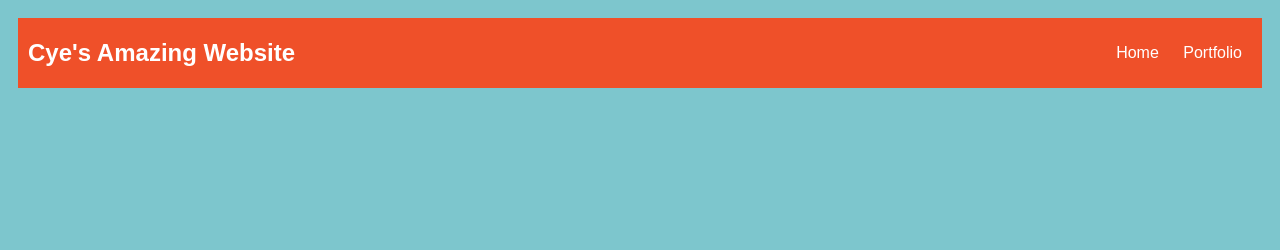
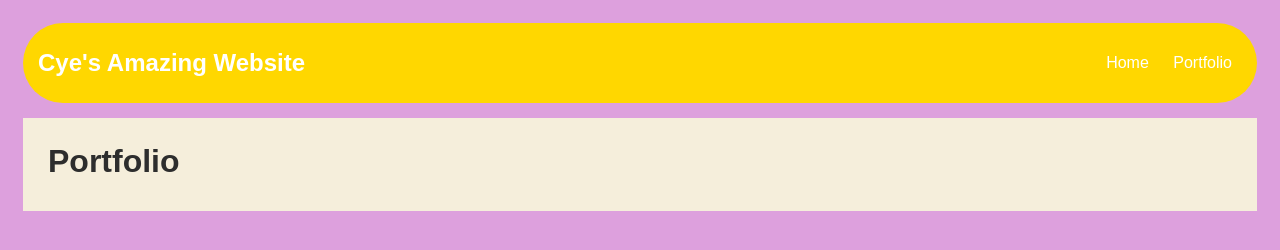
Before and after one commit to CyeHebert/CyeHebert.github.io, a plain HTML site: page portfolio.html in a window 1280 px wide. Drawn offline with Linux system fonts and the light colour scheme.

Commit message:
A basic website

```diff
--- a/portfolio.html
+++ b/portfolio.html
@@ -4,9 +4,9 @@
         <title>Cye's Amazing Website</title>
             <style type="text/css">
             body {
-                background: rgb(125, 198, 205);
+                background: plum;
                 color: rgb(45, 45, 45);
-                padding: 10px;
+                padding: 15px;
                 font-family: arial;
             }
             header {
@@ -21,17 +21,19 @@
                 margin: auto;
             }
 
-            /* navigation menu */
+
             nav {
-                background: rgb(239, 80, 41);
+                background: gold;
                 margin: 0 auto;
+                margin-bottom: 15px;
                 display: flex;
-                padding: 10px;
+                padding: 15px;
+                border-radius: 250px;
             }
             nav header {
                 display: flex;
                 align-items: center;
-                color: rgb(255, 255, 255);
+                color: white;
                 flex: 1;
             }
             nav ul {
@@ -46,7 +48,6 @@
                 color: #fff;
             }
 
-            /* main container area beneath menu */
             main {
                 background: rgb(245, 238, 219);
                 display: flex;
@@ -55,7 +56,7 @@
                 flex: 1;
                 padding: 15px;
             }
-            /* portfolio styles */
+
             #portfolio {
                 list-style-type: none;
                 padding-left: 0;
@@ -90,6 +91,13 @@
                     </li>
                 </ul>
             </nav>
+                <main>
+                    <div class= "content">
+                    <h1>Portfolio</h1>
+                    <ul id= "portfolio">
+                    </ul>
+                    </div>
+                </main>
         </div>
     </body>
 </html>
```
Also changed, not shown: index.html (+2 -1 lines).
